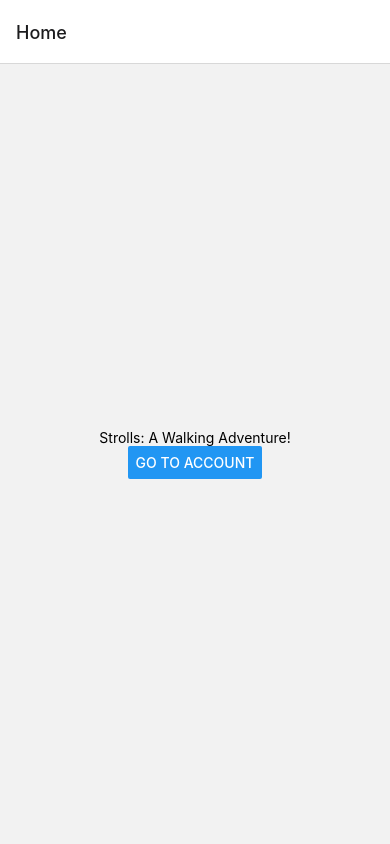
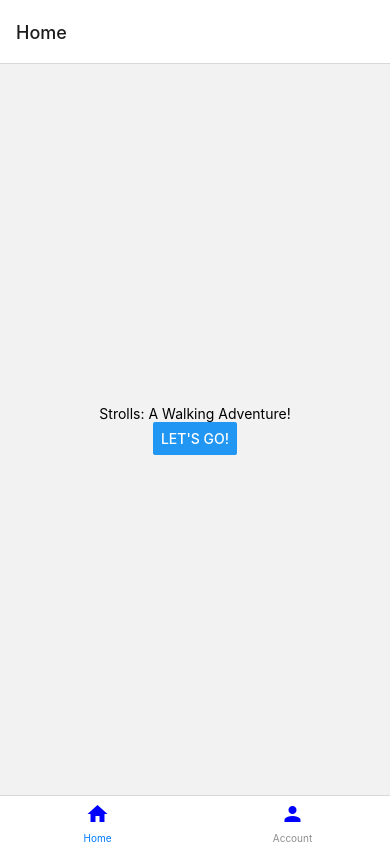
Before and after one commit to alison2686/strolls-react-native, a React Native app: screen / in a window 390 px wide. Built offline with nearby package versions, Linux system fonts and the light colour scheme.

Commit message:
add Tab icons

```diff
--- a/App.js
+++ b/App.js
@@ -10,16 +10,47 @@
 import SigninScreen from "./src/screens/SigninScreen";
 import SignupScreen from "./src/screens/SignupScreen";
 import UploadPhotoScreen from "./src/screens/UploadPhotoScreen";
+import { createBottomTabNavigator } from "@react-navigation/bottom-tabs";
+import MaterialCommunityIcons from "react-native-vector-icons/MaterialCommunityIcons";
 
 function HomeScreen({ navigation }) {
   return (
     <View style={{ flex: 1, alignItems: "center", justifyContent: "center" }}>
       <Text>Strolls: A Walking Adventure!</Text>
       <Button
-        title="Go to Account"
+        title="Let's Go!"
         onPress={() => navigation.navigate("Account")}
       />
     </View>
+  );
+}
+
+const Tab = createBottomTabNavigator();
+
+function NavTabs() {
+  return (
+    <Tab.Navigator>
+      <Tab.Screen
+        name="Home"
+        component={HomeScreen}
+        options={{
+          tabBarLabel: "Home",
+          tabBarIcon: ({ color, size }) => (
+            <MaterialCommunityIcons name="home" color={"blue"} size={24} />
+          ),
+        }}
+      />
+      <Tab.Screen
+        name="Account"
+        component={AccountScreen}
+        options={{
+          tabBarLabel: "Account",
+          tabBarIcon: ({ color, size }) => (
+            <MaterialCommunityIcons name="account" color={"blue"} size={24} />
+          ),
+        }}
+      />
+    </Tab.Navigator>
   );
 }
 
@@ -28,10 +59,11 @@
 function App() {
   return (
     <NavigationContainer>
-      <Stack.Navigator>
+      {/* <Stack.Navigator>
         <Stack.Screen name="Home" component={HomeScreen} />
         <Stack.Screen name="Account" component={AccountScreen} />
-      </Stack.Navigator>
+      </Stack.Navigator> */}
+      <NavTabs />
     </NavigationContainer>
   );
 }
--- a/package.json
+++ b/package.json
@@ -17,7 +17,8 @@
     "react": "18.1.0",
     "react-native": "0.70.5",
     "react-native-safe-area-context": "4.4.1",
-    "react-native-screens": "~3.18.0"
+    "react-native-screens": "~3.18.0",
+    "react-native-vector-icons": "^9.2.0"
   },
   "devDependencies": {
     "@babel/core": "^7.12.9"
```
Also changed, not shown: 2 other files (tests, documents, lock files or other folders).
